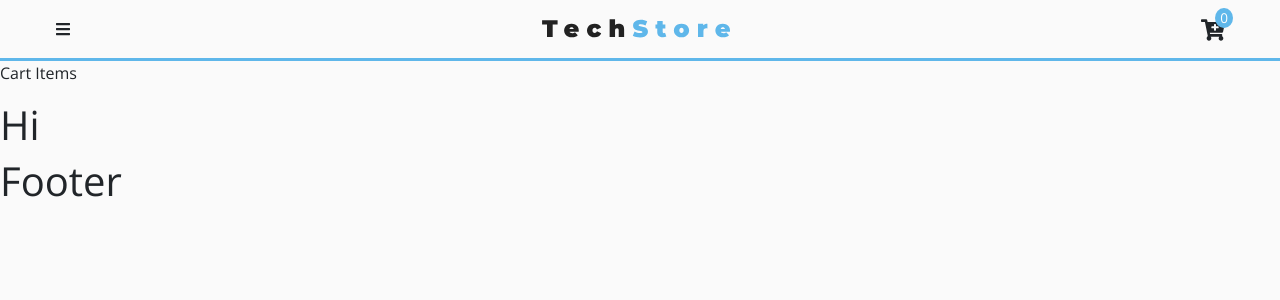
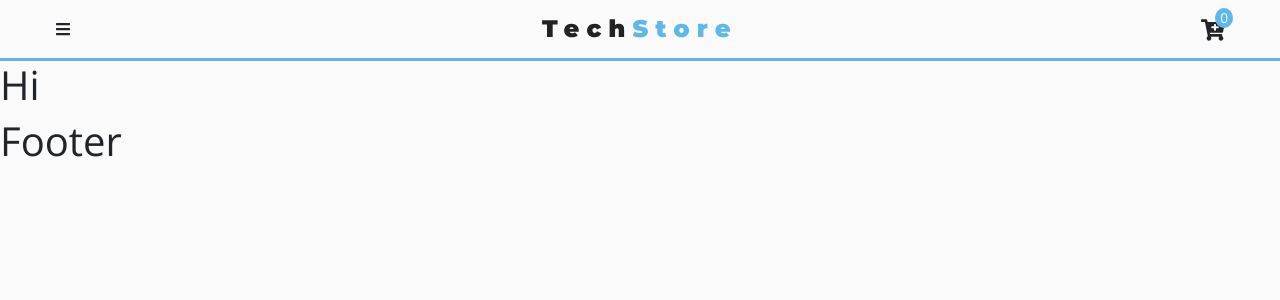
Before and after one commit to Molderck/TechStore-ReactJS, a React (Create React App) app in the folder tech-store/: page / in a window 1280 px wide. Shown: the top 300 px of the page. Built offline with nearby package versions, Linux system fonts and the light colour scheme.

Commit message:
Added CSS for the Sidecart component

```diff
--- a/tech-store/src/components/Sidecart.js
+++ b/tech-store/src/components/Sidecart.js
@@ -18,5 +18,17 @@ export default function Sidecart() {
 }
 
 const CartWrapper = styled.div`
-
-`
+  position: fixed;
+  top: 60px;
+  right: 0;
+  width: 100%;
+  height: 100%;
+  background: var(--mainGrey);
+  z-index: 1;
+  transform: ${props => (props.show ? "translateX(0)" : "translateX(100%)")};
+  border-left: 4px solid var(--primaryColor);
+  transition: var(--mainTransition);
+  @media (min-width: 576px){
+    width: 20rem;
+  }
+`;
```
